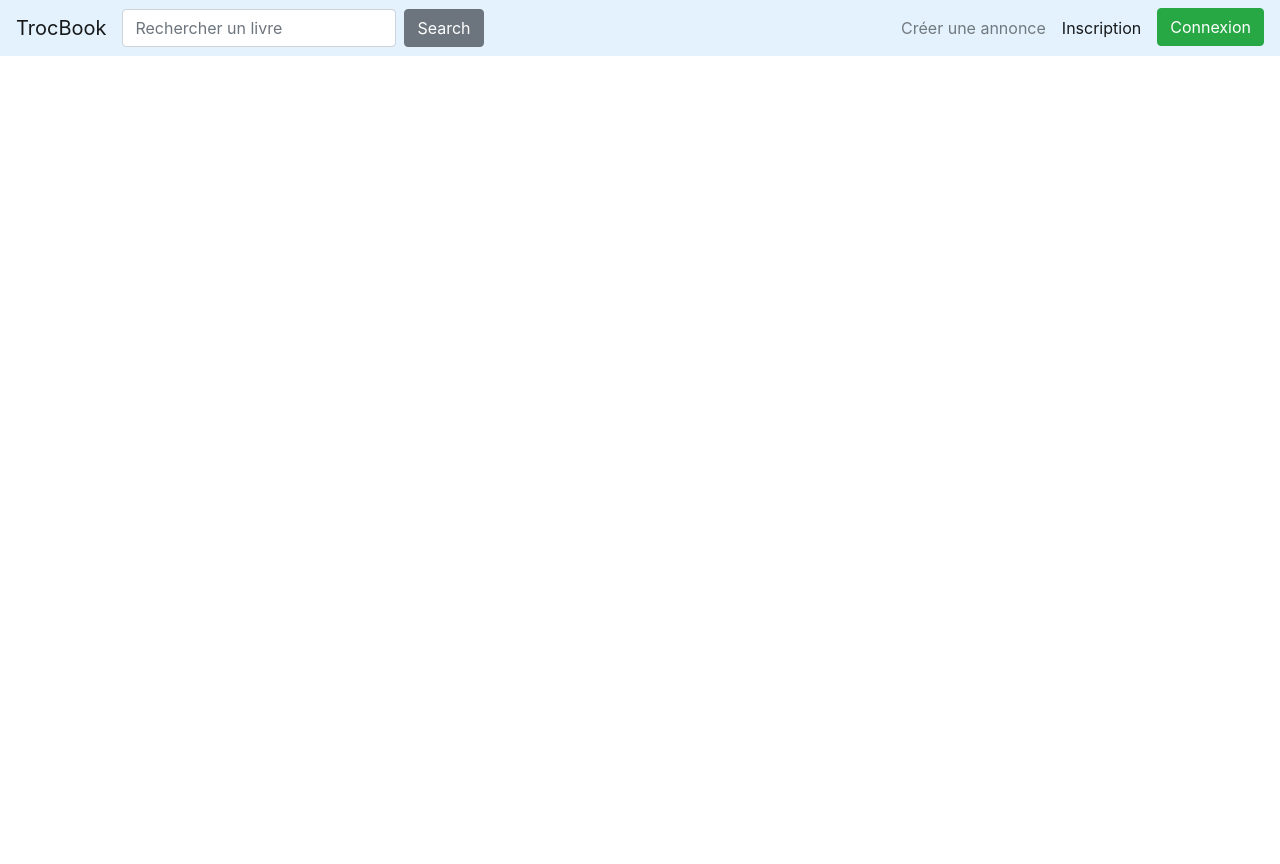
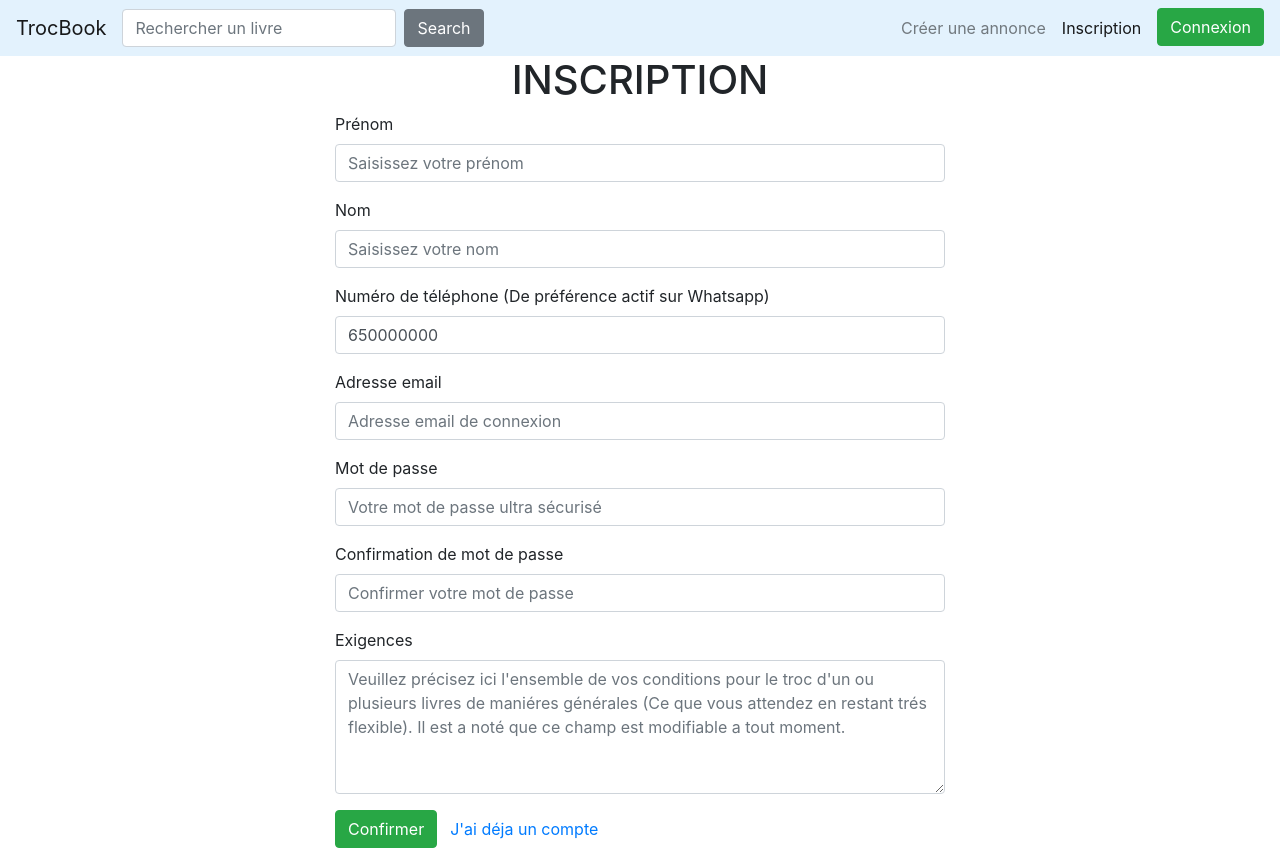
Before and after one commit to noucharles/client-trocBook-react, a React (Create React App) app: page /register in a window 1280 px wide. Before the commit the page ends 800 px from the top, so only its background shows below. Built offline with nearby package versions, Linux system fonts and the light colour scheme.

Commit message:
finalisation inscription et U.D annonce

```diff
--- a/src/App.tsx
+++ b/src/App.tsx
@@ -9,6 +9,8 @@ import AnnonceAdd from "./pages/annonce-add";
 import PrivateRoute from "./PrivateRoute";
 import Bibliotheque from "./pages/bibliotheque";
 import AuthenticationService from "./services/authentication-service";
+import PageNotFound from "./pages/page-not-found";
+import Register from "./pages/register";
 
 AuthenticationService.setup();
 
@@ -25,11 +27,13 @@ const App: React.FC = () => {
                 <Switch>
                     <Route exact path="/" component={AnnonceList}/>
                     <Route exact path="/login" render={props => <Login onLogin={setIsAuthenticated}/>}/>
+                    <Route exact path="/register" component={Register}/>
                     <Route exact path="/annonces" component={AnnonceList}/>
                     <PrivateRoute exact path="/annonce/:id" component={AnnonceAdd}/>
                     <Route exact path="/annonces/utilisateur/:id" component={AnnonceUtilisateur}/>
                     <Route exact path="/annonces/:id" component={AnnonceDetail}/>
                     <PrivateRoute exact path="/Ma_Bibliothéque" component={Bibliotheque}/>
+                    <Route component={PageNotFound}/>
                 </Switch>
             </div>
         </Router>
--- a/src/pages/annonce-add.tsx
+++ b/src/pages/annonce-add.tsx
@@ -93,7 +93,11 @@ const AnnonceAdd: React.FC<RouteComponentProps<Params>> = ({ match }) => {
         try {
 
             if (editing) {
-                await AnnonceService.updateAnnonce(id, form);
+                if (event.currentTarget.name !== "save"){
+                    await AnnonceService.deleteAnnonce(id, form);
+                } else {
+                    await AnnonceService.updateAnnonce(id, form);
+                }
                 history.replace("/Ma_Bibliothéque");
             } else {
                 await AnnonceService.postAnnonce(form);
@@ -154,7 +158,8 @@ const AnnonceAdd: React.FC<RouteComponentProps<Params>> = ({ match }) => {
                 <Field name="ville" label="Quartier" value={form.ville} onChange={handleChange} placeholder="Votre quartier" type="text" error={error.ville}/>
 
                 <div className="form-group">
-                    <button type="submit" className="btn btn-success">Enregistrer</button>
+                    <button type="submit" name="save" className="btn btn-success">Enregistrer</button>
+                    {editing && <button type="submit" name="delete" className="mx-3 btn btn-danger">Supprimer l'annonce</button>}
                     <Link to="/annonces" className="btn btn-link">Retour à la liste d'annonces</Link>
                 </div>
             </form>
--- a/src/pages/login.tsx
+++ b/src/pages/login.tsx
@@ -1,6 +1,6 @@
 import React, { useState } from 'react';
 import AuthenticationService from "../services/authentication-service";
-import {useHistory} from "react-router-dom";
+import {Link, useHistory} from "react-router-dom";
 import Field from "../components/forms/Field";
 
 type Params = {
@@ -49,6 +49,7 @@ const [form, setForm] = useState({
                 <Field name="password" label="Mot de passe" value={form.password} onChange={handleChange} placeholder="Mot de passe" type="password" error=""/>
                 <div className="form-group">
                     <button type="submit" className="btn btn-success">Je me connecte</button>
+                    <Link to="/register" className="btn btn-link">Pas de compte ?</Link>
                 </div>
             </form>
         </div>
--- /dev/null
+++ b/src/pages/page-not-found.tsx
@@ -0,0 +1,17 @@
+import React, { FunctionComponent } from 'react';
+import { Link } from 'react-router-dom';
+
+const PageNotFound: FunctionComponent = () => {
+
+    return (
+        <div className="text-center">
+            <img src="http://assets.pokemon.com/assets/cms2/img/pokedex/full/035.png" alt="Page non trouvée"/>
+            <h1>Hey, cette page n'existe pas !</h1>
+            <Link to="/">
+                Retourner à l'accueil
+            </Link>
+        </div>
+    );
+};
+
+export default PageNotFound;
--- /dev/null
+++ b/src/pages/register.tsx
@@ -0,0 +1,130 @@
+import React, {useState} from 'react';
+import Field from "../components/forms/Field";
+import {Link, useHistory} from "react-router-dom";
+import UtilisateurService from "../services/utilisateur-service";
+
+const Register: React.FC = () => {
+
+    const [user, setUser] = useState({
+        email: "",
+        password: "",
+        passwordConfirm: "",
+        firstName : "",
+        lastName : "",
+        number : 650000000,
+        exigences : ""
+    });
+
+    const [errors, setErrors] = useState({
+        email: "",
+        password: "",
+        passwordConfirm: "",
+        firstName : "",
+        lastName : "",
+        number : "",
+        exigences : ""
+    });
+
+    const history = useHistory();
+
+    // Gestion des champs Input
+    const handleChange = (event : React.ChangeEvent<HTMLInputElement>): void => {
+        const value = event.currentTarget.value;
+        const name = event.currentTarget.name;
+
+        setUser({...user, [name]: value});
+    };
+
+    // Gestion des champs Input Number
+    const handleChangeNumber = (event : React.ChangeEvent<HTMLInputElement>): void => {
+        const value = parseInt(event.currentTarget.value);
+        const name = event.currentTarget.name;
+
+        setUser({...user, [name]: value});
+    };
+
+    // Gestion des champs TextArea
+    const handleChangeTextArea = (event : React.ChangeEvent<HTMLTextAreaElement>): void => {
+        const value = event.currentTarget.value;
+        const name = event.currentTarget.name;
+
+        setUser({...user, [name]: value});
+    };
+
+    // Gestion du submit
+    const handleSubmit = async (event : React.FormEvent<HTMLFormElement>) => {
+        event.preventDefault();
+
+        //apiErrors est une copie de errors
+        const apiErrors : any = {};
+        if (user.password !== user.passwordConfirm) {
+            apiErrors.passwordConfirm = "Votre confirmation de mot de passe n'est pas conforme avec le mot de passe original";
+            setErrors(apiErrors);
+            return ;
+        }
+
+        try {
+            await UtilisateurService.postUtilisateur(user);
+            setErrors({
+                email: "",
+                password: "",
+                passwordConfirm: "",
+                firstName : "",
+                lastName : "",
+                number : "",
+                exigences : ""
+            });
+            history.replace("/login");
+
+        } catch (error) {
+            console.log(error.response);
+            const { violations } = error.response.data;
+            if(violations) {
+                violations.forEach((violation : any)  => {
+                    apiErrors[violation.propertyPath] = violation.message;
+                });
+
+                setErrors(apiErrors);
+            }
+        }
+
+        console.log(user);
+    };
+
+    return (
+        <>
+            <h1 className="col-6 offset-3 text-center">INSCRIPTION</h1>
+
+            <form onSubmit={handleSubmit} className="col-6 offset-3">
+
+                <Field name="firstName" label="Prénom" value={user.firstName} onChange={handleChange} placeholder="Saisissez votre prénom" type="text" error={errors.firstName}/>
+
+                <Field name="lastName" label="Nom" value={user.lastName} onChange={handleChange} placeholder="Saisissez votre nom" type="text" error={errors.lastName}/>
+
+                <div className="form-group">
+                    <label htmlFor="number">Numéro de téléphone (De préférence actif sur Whatsapp)</label>
+                    <input type="number" onChange={handleChangeNumber} value={user.number} min="650000000" max="699999999" id="number" className="form-control" name="number" placeholder="Saisissez votre numéro"/>
+                </div>
+
+                <Field name="email" label="Adresse email" value={user.email} onChange={handleChange} placeholder="Adresse email de connexion" type="email" error={errors.email}/>
+
+                <Field name="password" label="Mot de passe" value={user.password} onChange={handleChange} placeholder="Votre mot de passe ultra sécurisé" type="password" error={errors.password}/>
+
+                <Field name="passwordConfirm" label="Confirmation de mot de passe" value={user.passwordConfirm} onChange={handleChange} placeholder="Confirmer votre mot de passe" type="password" error={errors.passwordConfirm}/>
+
+                <div className="form-group">
+                    <label htmlFor="exigences">Exigences</label>
+                    <textarea className={"form-control" + (errors.exigences && " is-invalid") }  onChange={handleChangeTextArea} placeholder="Veuillez précisez ici l'ensemble de vos conditions pour le troc d'un ou plusieurs livres de maniéres générales (Ce que vous attendez en restant trés flexible). Il est a noté que ce champ est modifiable a tout moment." value={user.exigences} id="exigences" name="exigences" rows={5} />
+                    {errors && <p className="invalid-feedback">{errors.exigences}</p>}
+                </div>
+
+                <div className="form-group">
+                    <button type="submit" className="btn btn-success">Confirmer</button>
+                    <Link to="/login" className="btn btn-link">J'ai déja un compte</Link>
+                </div>
+            </form>
+        </>
+    )
+};
+
+export default Register;
--- a/src/services/annonce-service.ts
+++ b/src/services/annonce-service.ts
@@ -29,6 +29,10 @@ export default class AnnonceService {
         return axios.put(`http://localhost:3001/api/annonces/${id}`,annonce);
     }
 
+    static deleteAnnonce(id: any, annonce : any) {
+        return axios.delete(`http://localhost:3001/api/annonces/${id}`,annonce);
+    }
+
     static  postAnnonce(annonce: any) {
         return axios.post("http://localhost:3001/api/annonces",annonce);
     }
--- a/src/services/authentication-service.ts
+++ b/src/services/authentication-service.ts
@@ -20,19 +20,10 @@ export default class AuthenticationService {
             });
     }
 
-    static getUtilisateurLogin()  {
-
-        // voir s'il y a un token
-        const token : any = window.localStorage.getItem("authToken");
-
-        // si le token est valide
-
-             const jwtData : any = jwtDecode(token);
-            return axios.get(`http://localhost:3001/api/users/${jwtData.id}`)
+    static getUtilisateurLogin(id: any)  {
+            return axios.get(`http://localhost:3001/api/users/${id}`)
                 .then(res => this.isEmpty(res.data) ? null : res.data)
                 .catch(error => this.handleError(error));
-
-
     }
 
     static isEmpty(data: Object): boolean {
--- a/src/services/utilisateur-service.ts
+++ b/src/services/utilisateur-service.ts
@@ -7,6 +7,10 @@ export default class UtilisateurService {
         return axios.get(`http://localhost:3001/api/users/${id}`)
             .then(res => this.isEmpty(res.data) ? null : res.data)
             .catch(error => this.handleError(error));
+    }
+
+    static postUtilisateur(utilisateur: any) {
+        return axios.post("http://localhost:3001/api/users",utilisateur);
     }
 
     static getUtilisateurParClasse(classe?: string): Promise<Utilisateur[]> {
```
Also changed, not shown: src/pages/bibliotheque.tsx (+9 -2 lines).
